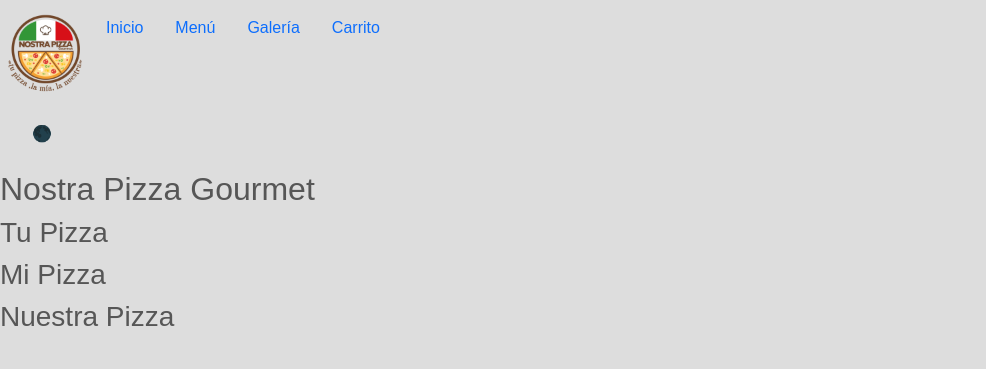
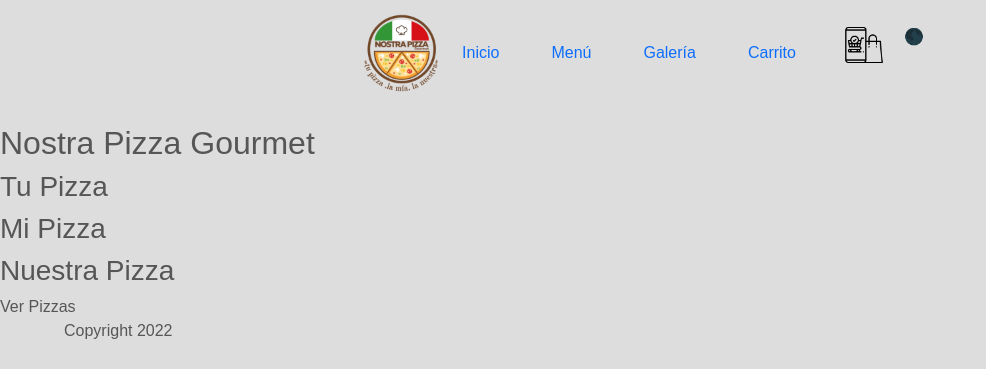
Before and after one commit to annypereira/nostraPizza, an Angular app in the folder app/: page / in a window 1280 px wide. Shown: the top 369 px of the page, without its empty margins (0-986 px from the left). Built offline with nearby package versions, Linux system fonts and the light colour scheme; grey boxes are pictures that could not be loaded.

Commit message:
add-estilos

```diff
--- a/app/src/app/app.component.css
+++ b/app/src/app/app.component.css
@@ -0,0 +1,6 @@
+*{
+  display: flex;
+  justify-content: space-evenly;
+  margin: 0;
+  padding: 0;
+}
--- a/app/src/app/core/nav-bar/nav-bar.component.css
+++ b/app/src/app/core/nav-bar/nav-bar.component.css
@@ -1,22 +1,28 @@
-/* div {
+div {
   margin-bottom: 18px;
-} */
-img {
+  display: flex;
+}
+.logo {
   height: 90px;
   width: auto;
   cursor: pointer;
   transition: all 0.3s;
 }
-img:hover {
+.car {
+  height: 40px;
+  width: auto;
+  cursor: pointer;
+  transition: all 0.3s;
+}
+.logo:hover {
   transform: scale(1.1);
 }
-/* ul {
-  height: 12vh;
+ul {
   display: flex;
-  justify-content: space-around;
+  gap: 20px;
   align-items: center;
 }
-a {
+/* a {
   transition: all 0.3s;
   text-transform: uppercase;
 }
--- a/app/src/app/core/nav-bar/nav-bar.component.html
+++ b/app/src/app/core/nav-bar/nav-bar.component.html
@@ -1,9 +1,7 @@
 <nav class="navbar">
   <div>
+    <img class="logo" src="../../../assets/logoNostraPizza.png" alt="logoNostraPizza" />
     <ul class="nav nav-pills nav-fill">
-      <li class="nav-item" routerLink="/">
-        <img src="../../../assets/logoNostraPizza.png" alt="logoNostraPizza" />
-      </li>
       <li class="nav-item">
         <a class="nav-link" routerLink="/">Inicio</a>
       </li>
@@ -11,19 +9,17 @@
         <a class="nav-link" routerLink="menu" routerLinkActive="active">Menú</a>
       </li>
       <li class="nav-item">
-        <a class="nav-link" routerLink="gallery" routerLinkActive="active"
-          >Galería</a
-        >
+        <a class="nav-link" routerLink="gallery" routerLinkActive="active">Galería</a>
       </li>
       <li class="nav-item">
-        <a class="nav-link" routerLink="shopping-cart" routerLinkActive="active"
-          >Carrito</a
-        >
+        <a class="nav-link" routerLink="shopping-cart" routerLinkActive="active">Carrito</a>
       </li>
     </ul>
-    <ul>
+  </div>
+  <div>
+    <ul class="car-dark">
       <li>
-        <img src="" alt="" />
+        <img class="car" src="../../../assets/orden-de-compra.png" alt="carrito" />
         <a routerLink=""></a>
       </li>
       <li (click)="changeTheme()">
--- a/app/src/app/pages/home/home.component.css
+++ b/app/src/app/pages/home/home.component.css
@@ -1,8 +1,18 @@
-nav {
-
-    ul{
-        height: 20vh;
-        display: flex;
-
-    }
-}
+.slider{
+    width: 100%;
+    height: 600px;
+    overflow: hidden;
+  }
+  .slider ul{
+      display: flex;
+      animation: cambio 20s infinite alternate linear;
+      width: 400%;
+  }
+  .slider li{
+      width: 100%;
+      list-style: none;
+  }
+  .slider img{
+      width: 100%;
+      height: 100%;
+  }
--- a/app/src/app/pages/home/home.component.html
+++ b/app/src/app/pages/home/home.component.html
@@ -1,8 +1,21 @@
+<div class="home-text">
 <h2>Nostra Pizza Gourmet</h2>
 <h3>Tu Pizza</h3>
 <h3>Mi Pizza</h3>
 <h3>Nuestra Pizza</h3>
+<a routerLink="/menu">Ver Pizzas</a>
+</div>
 
-<a routerLink="/menu">Ver Pizzas</a>
-<video type="video/mp4" src="https://scontent-mad1-2.cdninstagram.com/v/t50.16885-16/10000000_516541656683501_8016457854478202205_n.mp4?efg=eyJ2ZW5jb2RlX3RhZyI6InZ0c192b2RfdXJsZ2VuLjEyODAuaWd0di5iYXNlbGluZSIsInFlX2dyb3VwcyI6IltcImlnX3dlYl9kZWxpdmVyeV92dHNfb3RmXCJdIn0&_nc_ht=scontent-mad1-2.cdninstagram.com&_nc_cat=105&_nc_ohc=H8rKn0xxg2UAX8Ym0qj&tn=s1OVZjIL_d2Comkd&edm=ALQROFkBAAAA&vs=1163348587836217_3220056273&_nc_vs=HBksFQAYJEdJQ1dtQUR0VS1XNXl0VUJBRjAxRUJYeUxVQnZidlZCQUFBRhUAAsgBABUAGCRHSm8wcnhDNVdieDc3b01BQUd3U01QQXBHRGtBYnZWQkFBQUYVAgLIAQAoABgAGwGIB3VzZV9vaWwBMRUAACau15C1krOzPxUCKAJDMywXQFJd0vGp%2B%2BcYEmRhc2hfYmFzZWxpbmVfMV92MREAdewHAA%3D%3D&ccb=7-5&oe=62BEBCE4&oh=00_AT-go9k4I6e4xcT7tOV_TDrvDNsc_A4RA-fU_uv9c089QQ&_nc_sid=30a2ef" loop autoplay muted width="200px" height="200px"></video>
-<!-- <video src="https://scontent-mad1-2.cdninstagram.com/v/t50.16885-16/10000000_516541656683501_8016457854478202205_n.mp4?efg=eyJ2ZW5jb2RlX3RhZyI6InZ0c192b2RfdXJsZ2VuLjEyODAuaWd0di5iYXNlbGluZSIsInFlX2dyb3VwcyI6IltcImlnX3dlYl9kZWxpdmVyeV92dHNfb3RmXCJdIn0&_nc_ht=scontent-mad1-2.cdninstagram.com&_nc_cat=105&_nc_ohc=H8rKn0xxg2UAX8Ym0qj&tn=s1OVZjIL_d2Comkd&edm=ALQROFkBAAAA&vs=1163348587836217_3220056273&_nc_vs=HBksFQAYJEdJQ1dtQUR0VS1XNXl0VUJBRjAxRUJYeUxVQnZidlZCQUFBRhUAAsgBABUAGCRHSm8wcnhDNVdieDc3b01BQUd3U01QQXBHRGtBYnZWQkFBQUYVAgLIAQAoABgAGwGIB3VzZV9vaWwBMRUAACau15C1krOzPxUCKAJDMywXQFJd0vGp%2B%2BcYEmRhc2hfYmFzZWxpbmVfMV92MREAdewHAA%3D%3D&ccb=7-5&oe=62BEBCE4&oh=00_AT-go9k4I6e4xcT7tOV_TDrvDNsc_A4RA-fU_uv9c089QQ&_nc_sid=30a2ef" loop autoplay muted width="200px" height="200px"></video> -->
+<!-- <div class="slider">
+  <ul>
+      <li>
+          <img src="https://i.pinimg.com/originals/74/52/db/7452db2aafa89196801ef4fe680137e0.jpg">
+      </li>
+      <li>
+          <img src="https://s1.1zoom.me/big0/160/354276-admin.jpg">
+      </li>
+      <li>
+          <img src="https://mobimg.b-cdn.net/pic/v2/gallery/preview/goroda-pejzazh-ulicy-22228.jpg">
+      </li>
+  </ul>
+</div> -->
--- a/app/src/app/pages/menu/menu.component.css
+++ b/app/src/app/pages/menu/menu.component.css
@@ -1,50 +1,41 @@
-/* section {
+.container {
   display: flex;
-  flex-direction: column;
-  justify-content:space-between;
+  flex-wrap: wrap;
+  justify-content: space-between;
   align-items: center;
-  gap: 200px;
-  margin-top: 100px;
-} */
+}
 
 .wrapper {
   display: grid;
-  grid-template-columns: repeat(auto-fit, minmax(150px, 1fr));
-  gap: 50px;
-  justify-content: center;
-  align-content: center;
-  margin-top: 80px;
+  justify-content: space-around;
+  align-content: space-between;
+  justify-items: center;
+  background-color: rgb(255, 255, 255);
+  border-radius: 10px;
+  width: 300px;
+  height: 450px;
+}x
+
+.wrapper:hover{
+  transform: scale(1.02);
+}
+.wrapper h3 {
+  font-size: 30px;
+  font-weight: bold;
+  margin: 10px;
 }
 
-.card_container{
-  max-width: 500px;
-  margin: 5px;
-  background-color: rgba(255, 255, 255, 0.137);
-  border-radius: 5%;
-  display: grid;
-  grid-template: repeat(auto-fit, minmax(250px, 4fr));
-  font-size: small;
+.wrapper img {
+  height: 200px;
+  object-fit:cover;
   justify-content: center;
-  align-content: center;
+}
+
+.wrapper h4{
+  font-size: 15px;
+  font-weight:lighter;
+  font-style: italic;
+  height: auto;
+  width: 180px;
   text-align: center;
 }
-
-/*
-  display: grid;
-  grid-template-columns: repeat(auto-fit, minmax(250px, 4fr));
-  flex-direction: column;
-  align-items: center;
-  justify-content: center;
-  gap: 10px;
-  text-align: center;
-  padding: 10px;
-  border-radius: 10px;
-  background-color: rgba(255, 255, 255, 0.137);
-}*/
-
-img {
-  height: 40vh;
-  width: 40vw;
-  object-fit:contain;
-  justify-content: center;
-}
--- a/app/src/app/pages/menu/menu.component.html
+++ b/app/src/app/pages/menu/menu.component.html
@@ -1,12 +1,12 @@
 <!-- <section> -->
-  <div class="wrapper">
-    <figure class="card_container" *ngFor="let pizza of pizzaList">
+  <div class="container">
+    <figure class="wrapper" *ngFor="let pizza of pizzaList">
       <h3>{{ pizza.tittle }}</h3>
       <img [src]="pizza.cover" [alt]="pizza.tittle" />
       <h4 class="">{{ pizza.ingredients }}</h4>
       <h4>{{ pizza.size }}</h4>
-      <h4>{{ pizza.price }}</h4>
-      <button class="shoppingAdd" (click)="shoppingCartService.addToCart(pizza)">Agregar</button>
+      <h4>{{ pizza.price + "€"}}</h4>
+      <button class="shoppingAdd" (click)="shoppingCartService.addToCart(pizza)">Añadir al carrito</button>
     </figure>
   </div>
 <!-- </section> -->
```
Also changed, not shown: app/src/assets/orden-de-compra.png (added).
